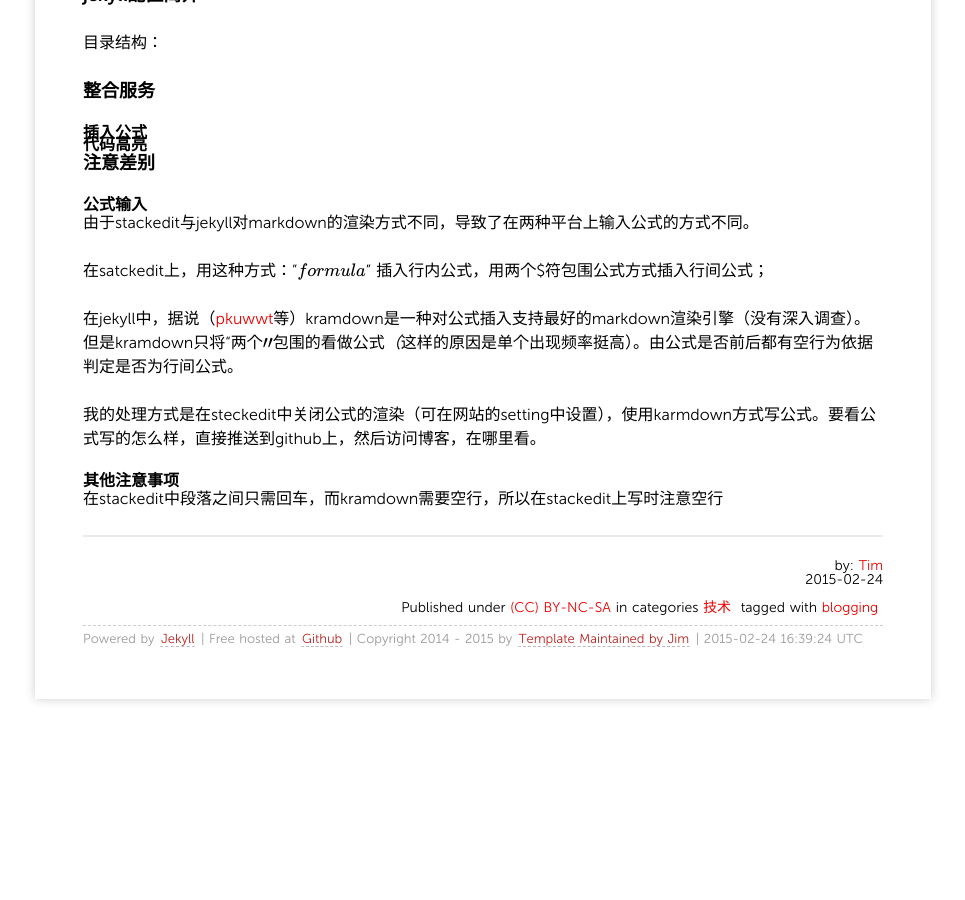
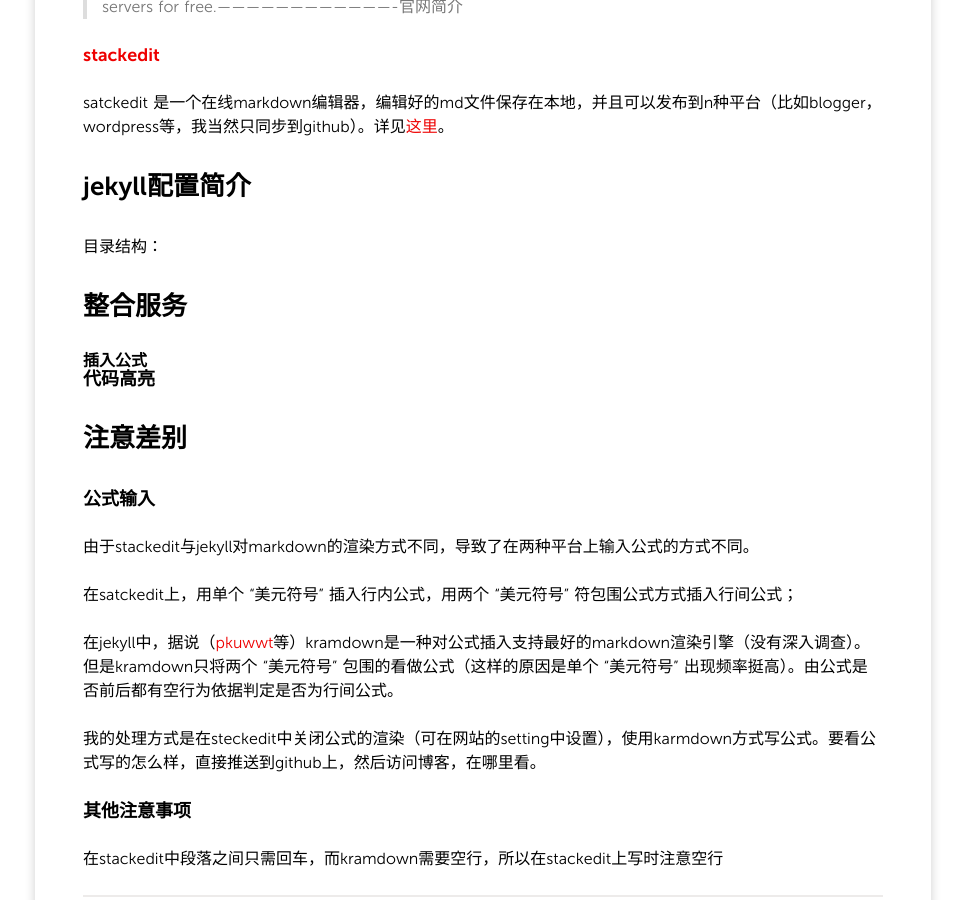
Before and after one commit to timqian/used_to_be_timqian.github.io, a Jekyll site: the page built from _posts/2015-2-24-博客系统的中庸之道.md, in a window 1280 px wide and 900 px high, scrolled down 955 px. Shown: the whole window, without its empty margins (157-1122 px from the left). Built offline with Jekyll 4.4.1, drawn with Linux system fonts in a browser that asks for light colours; nearby versions of some CDN libraries; formulas are drawn with MathJax 3; comment, search, counter and statistics services are not loaded; before the commit the page ends 1702 px from its top, so only the background shows below that.

Commit message:
Published with https://stackedit.io/

```diff
--- a/_posts/2015-2-24-博客系统的中庸之道.md
+++ b/_posts/2015-2-24-博客系统的中庸之道.md
@@ -7,50 +7,50 @@
 - blogging
 ---
 
-###我的需求
+##我的需求
 - 希望在博客中可以方便地插入公式，代码；
 - 希望博客的内容与设计分离；
 - 希望博客的创作，发布都可以在云端完成，有网络的地方就可以写，就可以发布（防丢）；
 
-###目前满意的写博客流程
+##目前满意的写博客流程
  1. 在[stackedit.io](stackedit.io)中写markdown
  2. 将markdown发布到github主页项目中
  3. 几秒钟后在[我的主页](www.timqian.com)查看生成的博客，可能需要做些修改
 
-###用到的网站
+##用到的网站
 
-####[github pages](https://pages.github.com/)
+###[github pages](https://pages.github.com/)
 [github pages](https://pages.github.com/) 是githgub推出的免费托管静态页面的服务。已经为用户安装好了jekyll，用户可以直接在项目中放置html文件供网友访问，也可以借助jekyll这个静态页面生成器。详细的使用方法见[这里](https://pages.github.com/)。
 
-####[Jekyll](http://jekyllrb.com/)
+###[Jekyll](http://jekyllrb.com/)
 [Jekyll](http://jekyllrb.com/) 是一个为写博客设计的简单的静态页面生成器。用户可以通过特定的文件配置markdown的渲染方式。实现了博客内容与设计的分离。只不过评论，公式插入，代码高亮等功能需要用户自己实现。
 
 > It takes a template directory containing raw text files in various formats, runs it through a converter (like Markdown) and our Liquid renderer, and spits out a complete, ready-to-publish static website suitable for serving with your favorite web server. Jekyll also happens to be the engine behind GitHub Pages, which means you can use Jekyll to host your project’s page, blog, or website from GitHub’s servers for free.-------------------------------------官网简介
 
-####[stackedit](https://stackedit.io)
+###[stackedit](https://stackedit.io)
 satckedit 是一个在线markdown编辑器，编辑好的md文件保存在本地，并且可以发布到n种平台（比如blogger，wordpress等，我当然只同步到github）。详见[这里](https://stackedit.io)。
 
-###jekyll配置简介
+##jekyll配置简介
 目录结构：
 
-###整合服务
+##整合服务
 
 ####插入公式
 
-####代码高亮
+###代码高亮
 
 
 
-###注意差别
+##注意差别
 
-####公式输入
+###公式输入
 由于stackedit与jekyll对markdown的渲染方式不同，导致了在两种平台上输入公式的方式不同。
 
-在satckedit上，用这种方式："$formula$" 插入行内公式，用两个$符包围公式方式插入行间公式；
+在satckedit上，用单个 "美元符号" 插入行内公式，用两个 "美元符号" 符包围公式方式插入行间公式；
 
-在jekyll中，据说（[pkuwwt](http://www.pkuwwt.tk/linux/2013-12-03-jekyll-using-mathjax/)等）kramdown是一种对公式插入支持最好的markdown渲染引擎（没有深入调查）。但是kramdown只将“两个$”包围的看做公式（这样的原因是单个$出现频率挺高）。由公式是否前后都有空行为依据判定是否为行间公式。
+在jekyll中，据说（[pkuwwt](http://www.pkuwwt.tk/linux/2013-12-03-jekyll-using-mathjax/)等）kramdown是一种对公式插入支持最好的markdown渲染引擎（没有深入调查）。但是kramdown只将两个 "美元符号" 包围的看做公式（这样的原因是单个 "美元符号" 出现频率挺高）。由公式是否前后都有空行为依据判定是否为行间公式。
 
 我的处理方式是在steckedit中关闭公式的渲染（可在网站的setting中设置），使用karmdown方式写公式。要看公式写的怎么样，直接推送到github上，然后访问博客，在哪里看。
 
-####其他注意事项
+###其他注意事项
 在stackedit中段落之间只需回车，而kramdown需要空行，所以在stackedit上写时注意空行
```
